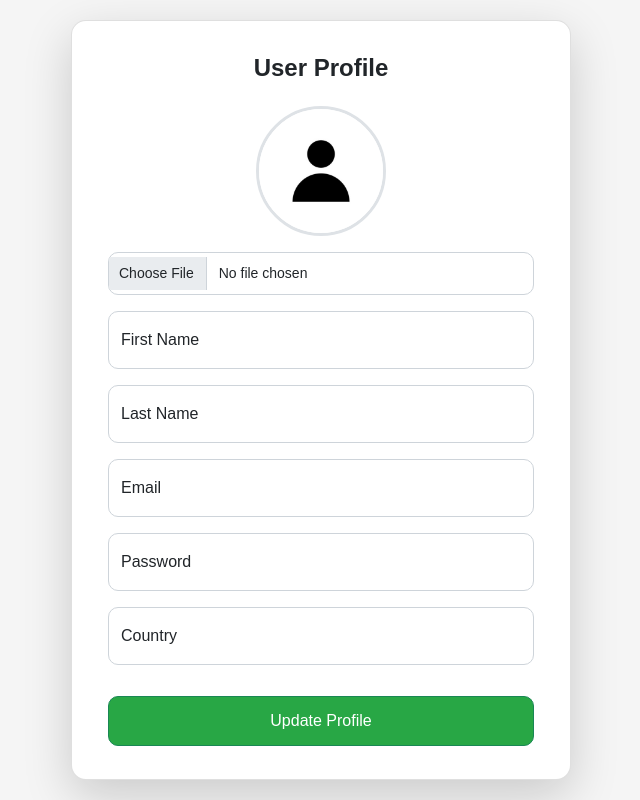
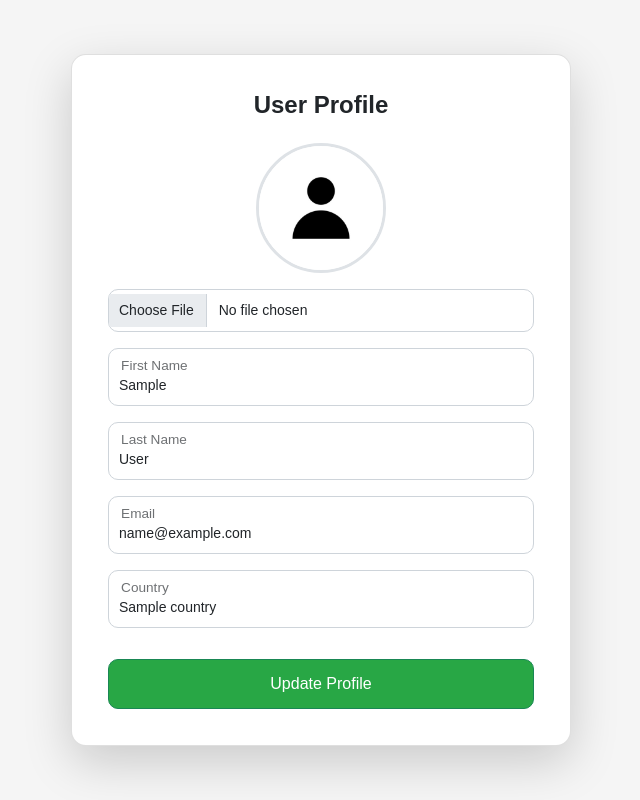
Before and after one commit to jasisboredsojoinedgithub/GroceryGenie, a Flask app: page /profile in a window 1280 px wide. Shown: the whole page, without its empty margins (319-959 px from the left). Run offline with Flask 3, Linux system fonts and the light colour scheme; a database or web service that is not in the repository returns one stand-in record (values such as "Sample title"); some libraries are stand-ins or nearby versions.

Commit message:
Database connect for the profile

```diff
--- a/GroceryGenie/backend/src/app.py
+++ b/GroceryGenie/backend/src/app.py
@@ -2,9 +2,17 @@ from flask import Flask, render_template, request, jsonify, redirect, url_for, s
 import openai
 import os
 import logging
+from pymongo import MongoClient
 
 app = Flask(__name__, static_folder='../../frontend/static', template_folder="../../frontend/templates")
 app.secret_key = 'supersecretkey'  # Please change the secret key as needed
+
+
+# MongoDB Connection
+MONGO_URI = "mongodb+srv://dimpal:Dimpal22@grocerygeniecluster.zucwq.mongodb.net/?retryWrites=true&w=majority&appName=GroceryGenieCluster"
+client = MongoClient(MONGO_URI)
+db = client["GroceryGenieDB"]
+users_collection = db["users"]  # Profile users collection
 
 # In-memory storage for grocery items
 inventory = []
@@ -61,7 +69,29 @@ def logout():
 
 @app.route("/profile", methods=['GET', 'POST'])
 def profile():
-    return render_template("profile.html")
+    if request.method == "POST":
+        data = {
+            "first_name": request.form["first_name"],
+            "last_name": request.form["last_name"],
+            "email": request.form["email"],
+            # "password": request.form["password"],
+            "country": request.form["country"]
+        }
+
+        # Check if user exists
+        existing_user = users_collection.find_one({"email": data["email"]})
+        if existing_user:
+            users_collection.update_one({"email": data["email"]}, {"$set": data})
+        else:
+            users_collection.insert_one(data)
+
+        return redirect(url_for("profile"))
+
+    # Fetch user details
+    user_data = users_collection.find_one({"email": "test@example.com"})  # Change this to dynamic email fetching
+    return render_template("profile.html", user=user_data)
+
+
 
 @app.route("/suggestion")
 def suggestion():
--- a/GroceryGenie/frontend/templates/profile.html
+++ b/GroceryGenie/frontend/templates/profile.html
@@ -24,27 +24,22 @@
                 <!-- Form Fields -->
                 <form method="POST" enctype="multipart/form-data">
                     <div class="form-floating mb-3">
-                        <input type="text" class="form-control" id="first_name" name="first_name" placeholder="First Name" required>
+                        <input type="text" class="form-control" id="first_name" name="first_name" value="{{ user.first_name if user else '' }}" placeholder="First Name" required>
                         <label for="first_name">First Name</label>
                     </div>
 
                     <div class="form-floating mb-3">
-                        <input type="text" class="form-control" id="last_name" name="last_name" placeholder="Last Name" required>
+                        <input type="text" class="form-control" id="last_name" name="last_name" value="{{ user.last_name if user else '' }}" placeholder="Last Name" required>
                         <label for="last_name">Last Name</label>
                     </div>
 
                     <div class="form-floating mb-3">
-                        <input type="email" class="form-control" id="email" name="email" placeholder="Email" required>
+                        <input type="email" class="form-control" id="email" name="email" value="{{ user.email if user else '' }}" placeholder="Email" required>
                         <label for="email">Email</label>
                     </div>
 
                     <div class="form-floating mb-3">
-                        <input type="password" class="form-control" id="password" name="password" placeholder="Password" required>
-                        <label for="password">Password</label>
-                    </div>
-
-                    <div class="form-floating mb-3">
-                        <input type="text" class="form-control" id="country" name="country" placeholder="Country" required>
+                        <input type="text" class="form-control" id="country" name="country" value="{{ user.country if user else '' }}" placeholder="Country">
                         <label for="country">Country</label>
                     </div>
 
```
Also changed, not shown: GroceryGenie/backend/src/config.py (+11 -0 lines), 1 other file.
